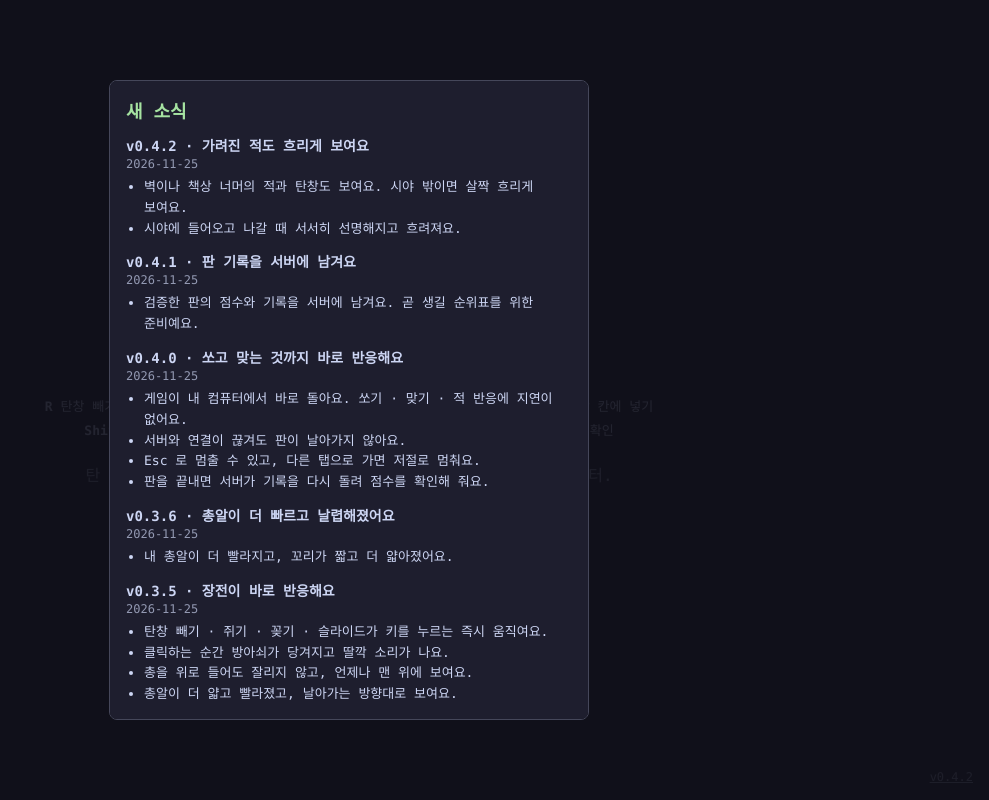
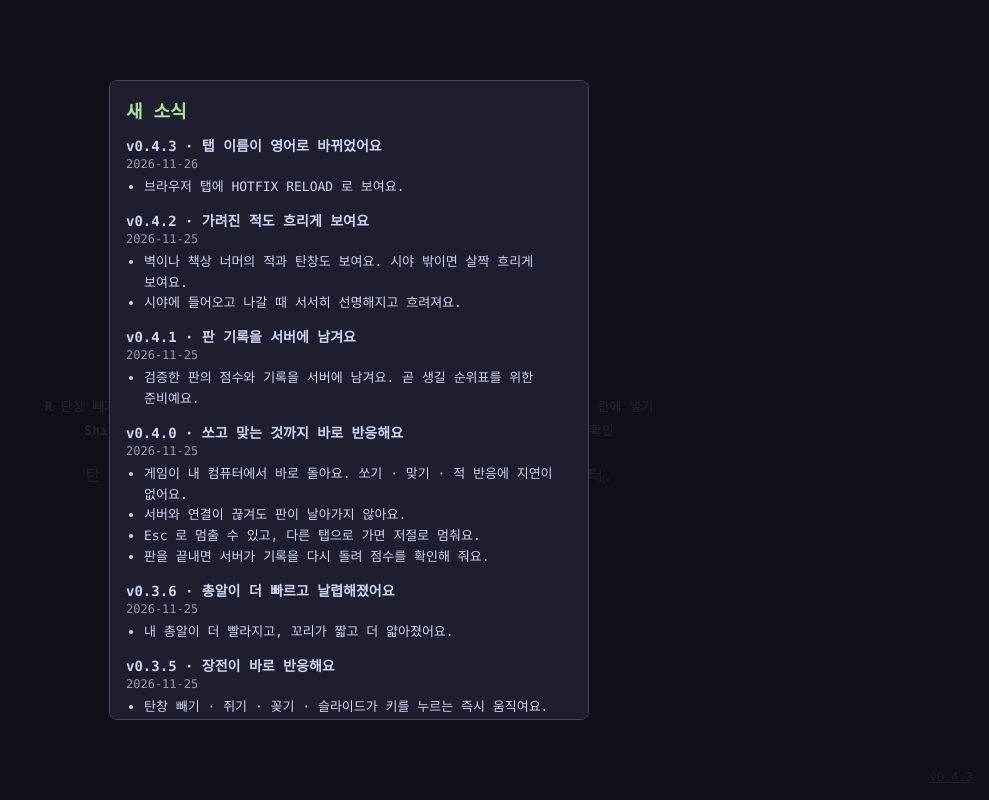
Before and after one commit to kwn00/hotfix-reload, a website built with Vite: page index.html in a window 1280 px wide. Shown: the whole page, without its empty margins (291-1280 px from the left). Built offline with nearby package versions, Linux system fonts and the light colour scheme.

Commit message:
v0.4.3: 브라우저 탭 이름을 HOTFIX RELOAD 로
Co-Authored-By: Claude Opus 5.5 <noreply@anthropic.com>
Claude-Session: https://claude.ai/code/session_01EWxL7GUUPqr4CVkec8JZdX

```diff
--- a/index.html
+++ b/index.html
@@ -3,7 +3,7 @@
 <head>
   <meta charset="utf-8" />
   <meta name="viewport" content="width=device-width, initial-scale=1, viewport-fit=cover" />
-  <title>핫픽스 리로드</title>
+  <title>HOTFIX RELOAD</title>
   <link rel="icon" href="/favicon.svg" type="image/svg+xml" />
   <link rel="icon" href="/favicon-32.png" type="image/png" sizes="32x32" />
   <link rel="apple-touch-icon" href="/apple-touch-icon.png" />
--- a/package.json
+++ b/package.json
@@ -1,7 +1,7 @@
 {
   "name": "hotfix-reload",
   "private": true,
-  "version": "0.4.2",
+  "version": "0.4.3",
   "type": "module",
   "scripts": {
     "dev": "concurrently -n server,client -c magenta,cyan \"npm run dev:server\" \"vite\"",
--- a/src/shared/releases.ts
+++ b/src/shared/releases.ts
@@ -20,6 +20,14 @@ export interface ReleaseNote {
 
 /** 최신 버전이 맨 위 */
 export const RELEASES: readonly ReleaseNote[] = [
+  {
+    version: '0.4.3',
+    date: '2026-11-26',
+    title: '탭 이름이 영어로 바뀌었어요',
+    items: [
+      '브라우저 탭에 HOTFIX RELOAD 로 보여요.',
+    ],
+  },
   {
     version: '0.4.2',
     date: '2026-11-25',
```
Also changed, not shown: docs/releases/0.4.3.md (added, +10 -0 lines), 1 other file.
